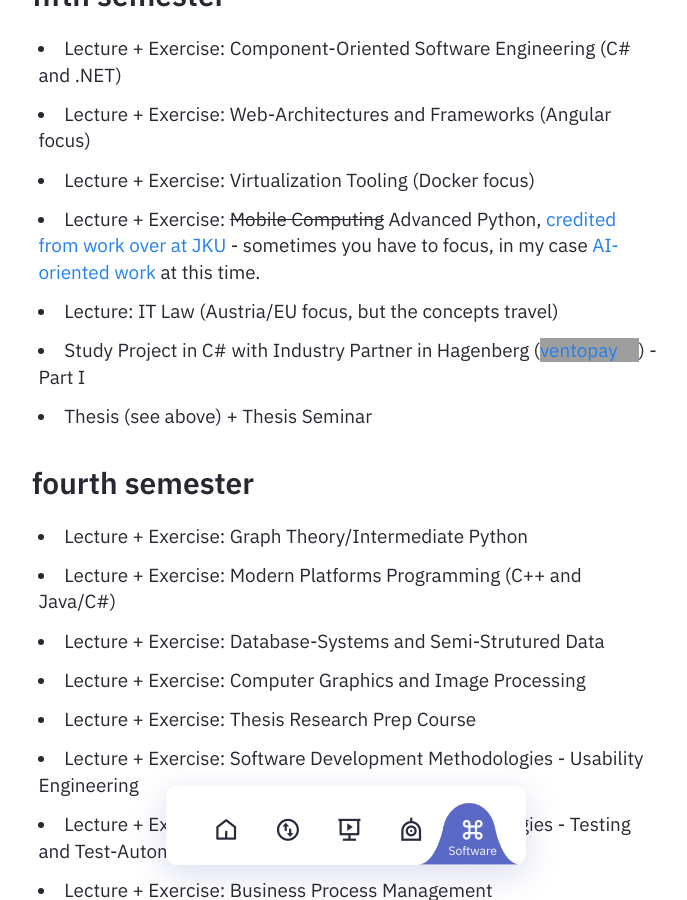
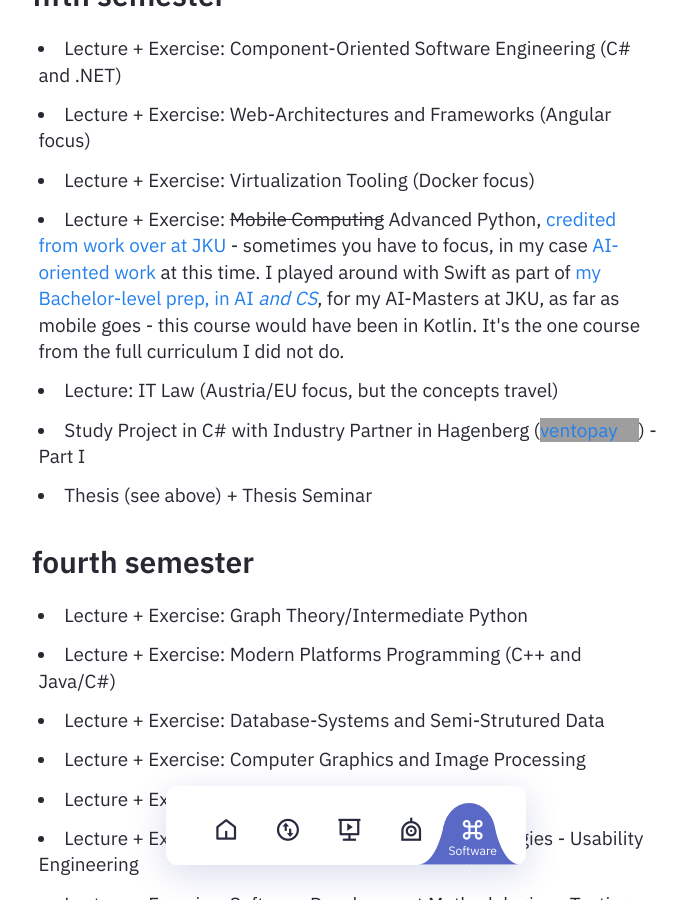
Before and after one commit to heseltime/heseltime.github.io, a Jekyll site: the page built from pages/rDse.md, in a window 1280 px wide and 900 px high, scrolled down 1728 px. Shown: the whole window, without its empty margins (294-981 px from the left). Built offline with Jekyll 4.4.1, drawn with Linux system fonts in a browser that asks for light colours; grey boxes are pictures that could not be loaded.

Commit message:
Add Mobile Computing note

```diff
--- a/pages/rDse.md
+++ b/pages/rDse.md
@@ -32,7 +32,7 @@ _This semester also credits for practical, internship-type work, which I am comp
 - Lecture + Exercise: Component-Oriented Software Engineering (C# and .NET)
 - Lecture + Exercise: Web-Architectures and Frameworks (Angular focus)
 - Lecture + Exercise: Virtualization Tooling (Docker focus)
-- Lecture + Exercise: ~~Mobile Computing~~ Advanced Python, [credited from work over at JKU](/rDai#housekeeping) - sometimes you have to focus, in my case [AI-oriented work](/rDai) at this time.
+- Lecture + Exercise: ~~Mobile Computing~~ Advanced Python, [credited from work over at JKU](/rDai#housekeeping) - sometimes you have to focus, in my case [AI-oriented work](/rDai) at this time. I played around with Swift as part of [my Bachelor-level prep, in AI _and CS_](/rDai#housekeeping), for my AI-Masters at JKU, as far as mobile goes - this course would have been in Kotlin. It's the one course from the full curriculum I did not do.
 - Lecture: IT Law (Austria/EU focus, but the concepts travel)
 - Study Project in C# with Industry Partner in Hagenberg ([ventopay](https://www.linkedin.com/company/ventopay-gmbh)) - Part I
 - Thesis (see above) + Thesis Seminar
```
